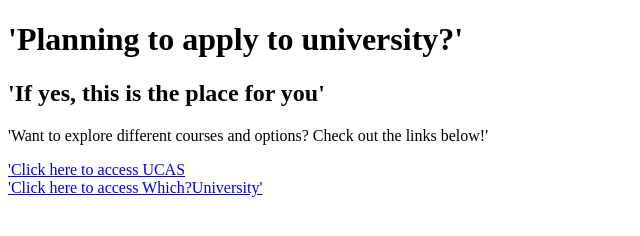
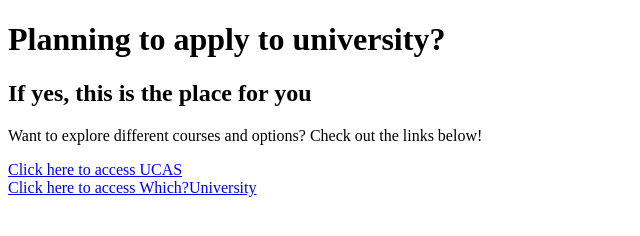
Before and after one commit to syasmin11/FirstWebsite, a plain HTML site: page index.html in a window 1280 px wide. Shown: the whole page, without its empty margins (0-640 px from the left). Drawn offline with Linux system fonts and the light colour scheme.

Commit message:
Rmquotations

```diff
--- a/index.html
+++ b/index.html
@@ -4,11 +4,11 @@
 	<title>'Trial website'</title>
 </head>
 <body>
-	<h1>'Planning to apply to university?'</h1>
-	<h2>'If yes, this is the place for you'</h2>
-	<p>'Want to explore different courses and options? Check out the links below!'</p>
-<a href="https://www.ucas.com/">'Click here to access UCAS</a>
+	<h1>Planning to apply to university?</h1>
+	<h2>If yes, this is the place for you</h2>
+	<p>Want to explore different courses and options? Check out the links below!</p>
+<a href="https://www.ucas.com/">Click here to access UCAS</a>
 <br>
-<a href="https://university.which.co.uk">'Click here to access Which?University'</a>
+<a href="https://university.which.co.uk">Click here to access Which?University</a>
 </body>
 </html>
```
